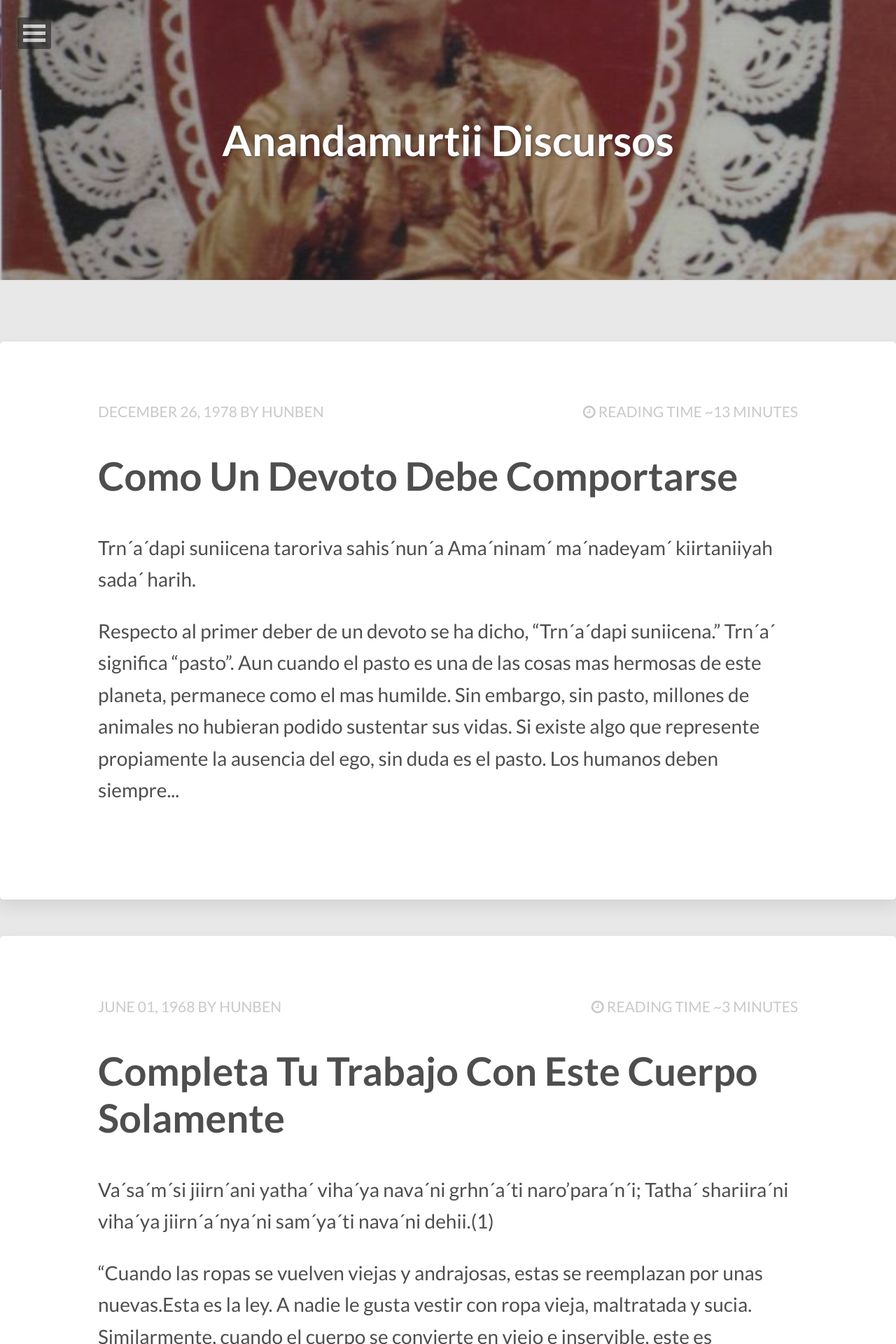
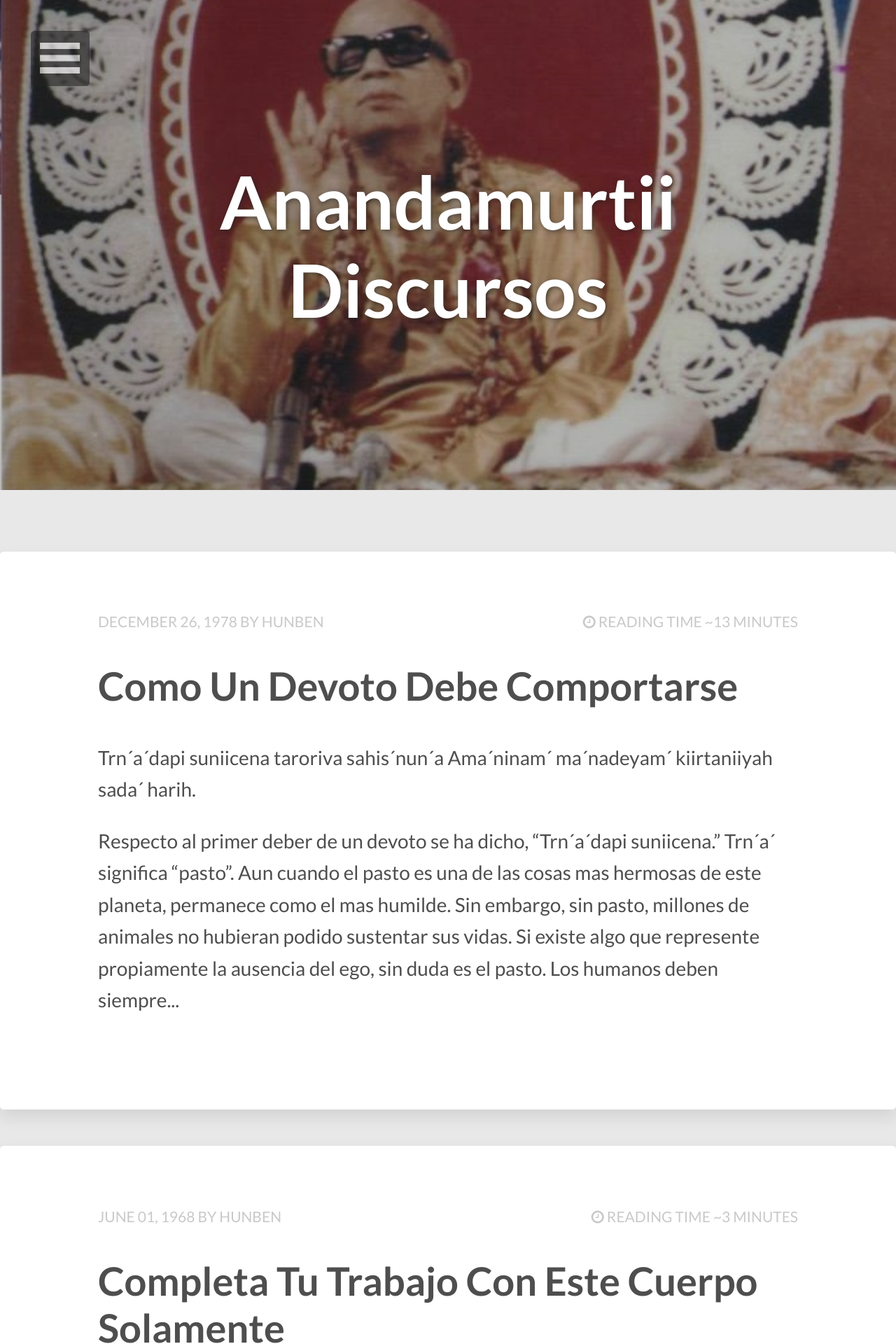
Before and after one commit to anandamurtiidiscursos/anandamurtiidiscursos.github.io, a Jekyll site: the page built from index.html, in a window 1280 px wide. Shown: the top 1920 px of the page at 70% size. Built offline with Jekyll 4.4.1, drawn with Linux system fonts in a browser that asks for light colours; nearby versions of some CDN libraries; the list of posts is cut into pages by our own code.

Commit message:
Updated _page.scss

```diff
--- a/_sass/_page.scss
+++ b/_sass/_page.scss
@@ -349,9 +349,9 @@ header .entry-meta {
 // Post Index
 // --------------------------------------------------
 #post-index {
+        zoom: 175%;
 	#main {
-        zoom: 175%;
-		margin: 40px 2px 20px 2px;
+        margin: 40px 2px 20px 2px;
 		@media #{$medium} {
 			margin-left: 20px;
 			margin-right: 20px;
```
